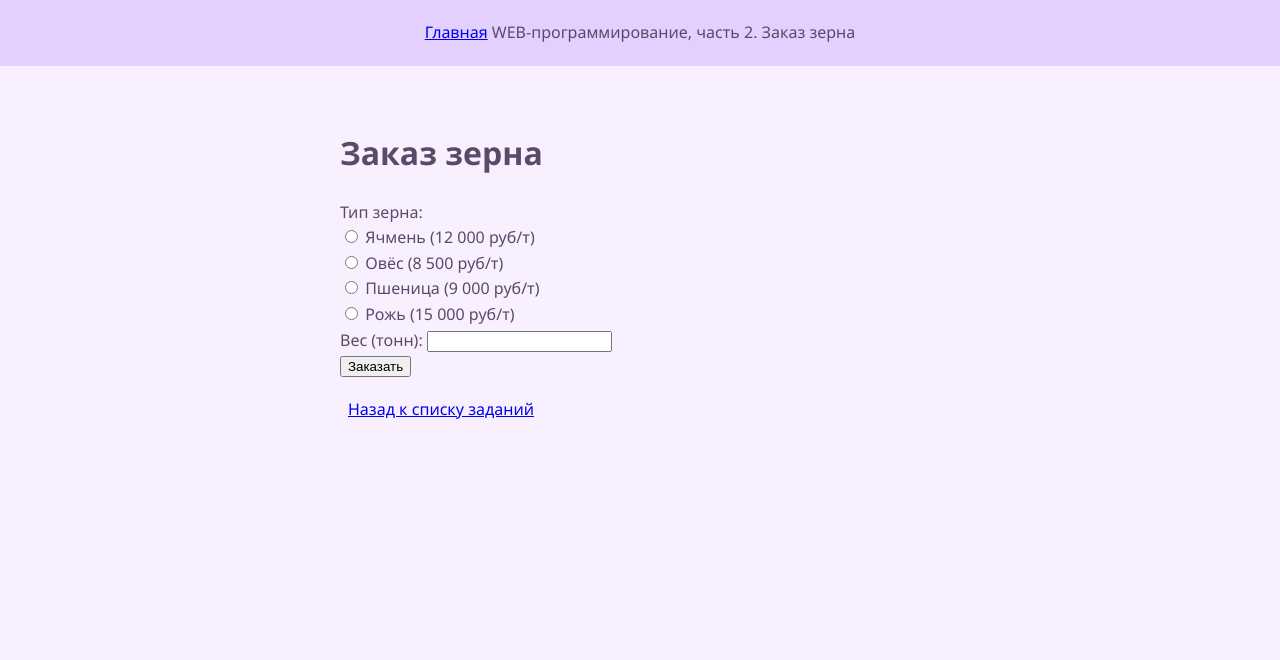
After one commit to Polina-proger/web-back-labs, a Flask app: template templates/lab4/grain.html in a window 1280 px wide. The commit adds this page. Shown: the top 660 px of the page. Run offline with Flask 3, Linux system fonts and the light colour scheme; the template is opened without the code that fills it, so the values that code supplies are empty.

Commit message:
Заказ зерна

```diff
--- a/lab4.py
+++ b/lab4.py
@@ -201,3 +201,52 @@ def fridge():
         snowflakes = '*'
 
     return render_template('lab4/fridge.html', temperature=temp, snowflakes=snowflakes)
+
+@lab4.route('/lab4/grain', methods=['GET', 'POST'])
+def grain():
+    if request.method == 'GET':
+        return render_template('lab4/grain.html')
+
+    grain_type = request.form.get('grain_type')
+    weight = request.form.get('weight')
+
+    if not weight:
+        return render_template('lab4/grain.html', error='Ошибка: не указан вес')
+
+    try:
+        weight_float = float(weight)
+    except ValueError:
+        return render_template('lab4/grain.html', error='Ошибка: вес должен быть числом')
+
+    if weight_float <= 0:
+        return render_template('lab4/grain.html', error='Ошибка: вес должен быть положительным числом')
+
+    if weight_float > 100:
+        return render_template('lab4/grain.html', error='Такого объёма сейчас нет в наличии')
+
+    prices = {
+        'barley': 12000,
+        'oats': 8500,
+        'wheat': 9000,
+        'rye': 15000
+    }
+
+    grain_names = {
+        'barley': 'ячмень',
+        'oats': 'овёс',
+        'wheat': 'пшеница',
+        'rye': 'рожь'
+    }
+
+    price_per_ton = prices.get(grain_type)
+    grain_name = grain_names.get(grain_type)
+
+    total = weight_float * price_per_ton
+
+    discount = 0
+    if weight_float > 10:
+        discount = total * 0.1
+        total -= discount
+
+    return render_template('lab4/grain.html', success=True, grain_name=grain_name,
+        weight=weight_float, total=total, discount=discount)
--- /dev/null
+++ b/templates/lab4/grain.html
@@ -0,0 +1,53 @@
+{% extends "base.html" %}
+
+{% block lab %}Заказ зерна{% endblock %}
+
+{% block main %}
+    <h1>Заказ зерна</h1>
+
+    {% if error %}
+        <div style="color: red; font-weight: bold;">
+            {{ error }}
+        </div>
+    {% endif %}
+
+    {% if success %}
+        <div style="color: green; font-weight: bold;">
+            Заказ успешно сформирован. Вы заказали {{ grain_name }}.
+        </div>
+        <div>
+            Вес: {{ weight }} т. Сумма к оплате: {{ "%.2f"|format(total) }} руб
+        </div>
+        {% if discount > 0 %}
+            <div style="color: blue;">
+                Применена скидка 10% за большой объём. Размер скидки: {{ "%.2f"|format(discount) }} руб
+            </div>
+        {% endif %}
+    {% endif %}
+
+    <form method="post">
+        <div>
+            <label>Тип зерна:</label><br>
+            <input type="radio" id="barley" name="grain_type" value="barley" required>
+            <label for="barley">Ячмень (12 000 руб/т)</label><br>
+
+            <input type="radio" id="oats" name="grain_type" value="oats">
+            <label for="oats">Овёс (8 500 руб/т)</label><br>
+
+            <input type="radio" id="wheat" name="grain_type" value="wheat">
+            <label for="wheat">Пшеница (9 000 руб/т)</label><br>
+
+            <input type="radio" id="rye" name="grain_type" value="rye">
+            <label for="rye">Рожь (15 000 руб/т)</label><br>
+        </div>
+        <div>
+            <label for="weight">Вес (тонн):</label>
+            <input type="number" id="weight" name="weight" step="0.1" min="0.1" required>
+        </div>
+        <div>
+            <button type="submit">Заказать</button>
+        </div>
+    </form>
+
+    <p><a href="/lab4/">Назад к списку заданий</a></p>
+{% endblock %}
--- a/templates/lab4/lab4.html
+++ b/templates/lab4/lab4.html
@@ -15,5 +15,6 @@
         <li><a href="/lab4/tree">Счётчик деревьев</a></li>
         <li><a href="/lab4/login">Авторизация</a></li>
         <li><a href="/lab4/fridge">Холодильник</a></li>
+        <li><a href="/lab4/grain">Заказ зерна</a></li>
     </ol>
 {% endblock %}
```
